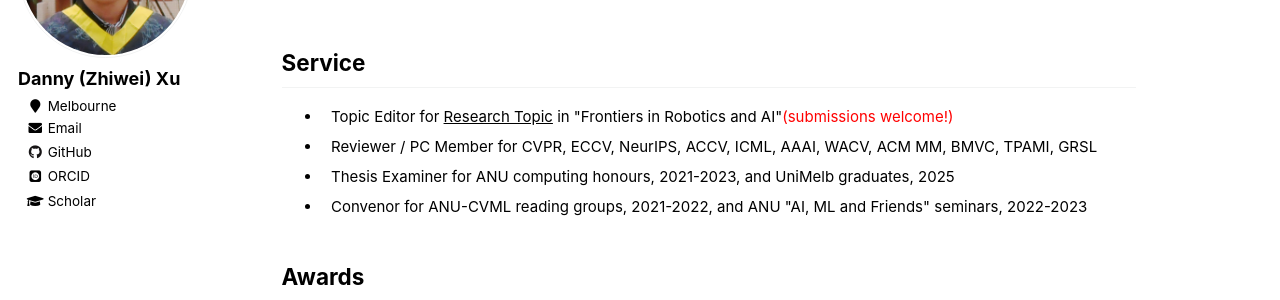
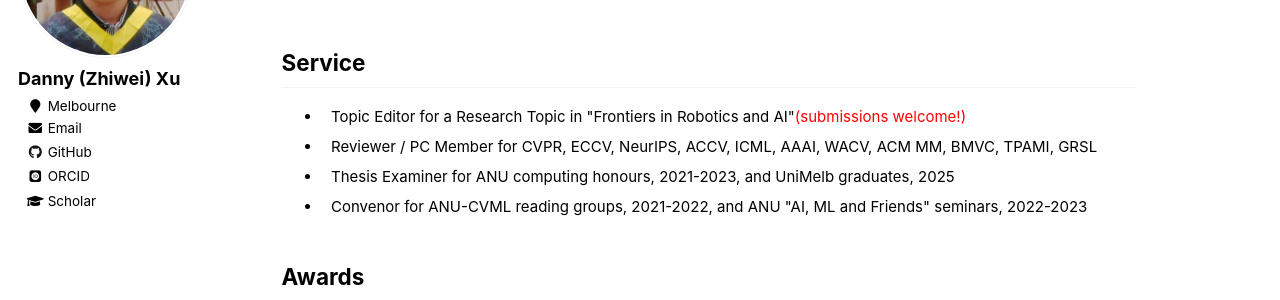
Before and after one commit to zwxu064/zwxu064.github.io, a Jekyll site: the page built from _pages/about.html, in a window 1280 px wide and 900 px high, scrolled down 3378 px. Shown: the part 153-453 px from the top of the window. Built offline with Jekyll 4.4.1, drawn with Linux system fonts in a browser that asks for light colours; some web fonts are replaced.

Commit message:
Update about.html

```diff
--- a/_pages/about.html
+++ b/_pages/about.html
@@ -493,7 +493,7 @@
 
 <h2 id="service">Service</h2>
   <ul>
-    <li><div>Topic Editor for <a href="https://www.frontiersin.org/research-topics/88193/from-visual-perception-to-reliable-action-geometry-grounded-and-generative-intelligence-for-robotics" target="_blank" rel="noopener" style="color:inherit; text-decoration:underline;">Research Topic</a> in "Frontiers in Robotics and AI"<span style="color:red;">(submissions welcome!)</span></div></li>
+    <li><div>Topic Editor for a <a href="https://www.frontiersin.org/research-topics/88193/from-visual-perception-to-reliable-action-geometry-grounded-and-generative-intelligence-for-robotics" target="_blank" rel="noopener" style="color:inherit;">Research Topic</a> in "Frontiers in Robotics and AI"<span style="color:red;">(submissions welcome!)</span></div></li>
 	<li><div>Reviewer / PC Member for CVPR, ECCV, NeurIPS, ACCV, ICML, AAAI, WACV, ACM MM, BMVC, TPAMI, GRSL</div>
 	<li><div>Thesis Examiner for ANU computing honours, 2021-2023, and UniMelb graduates, 2025</div>
     <li><div>Convenor for ANU-CVML reading groups, 2021-2022, and ANU <a style="color: inherit;" href="https://cs.anu.edu.au/ai-ml-friends/", target="_blank">"AI, ML and Friends"</a> seminars, 2022-2023</div>
```
